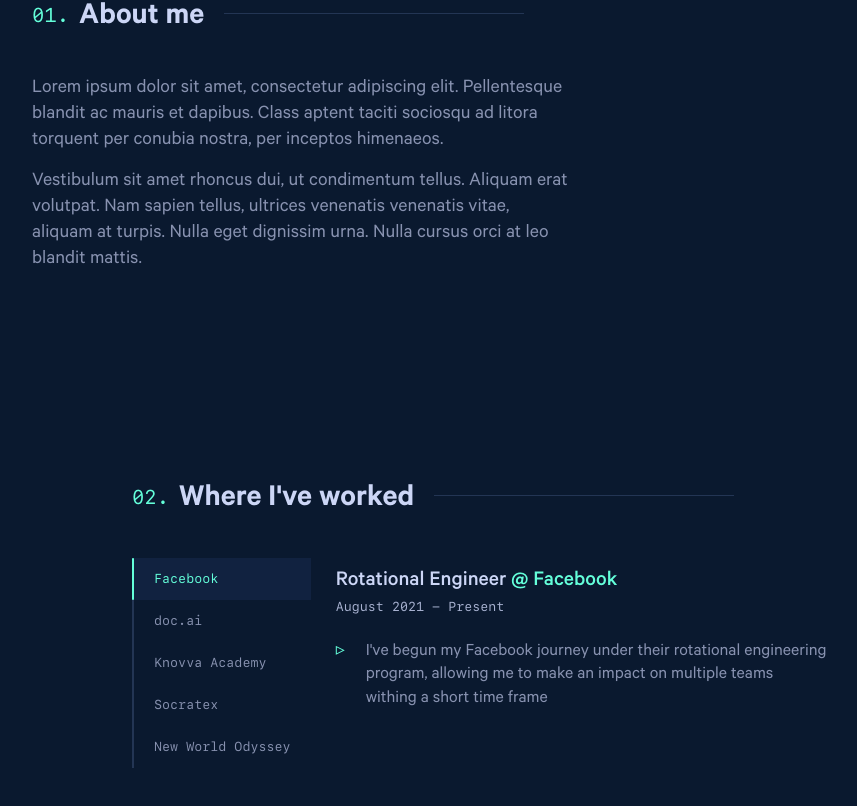
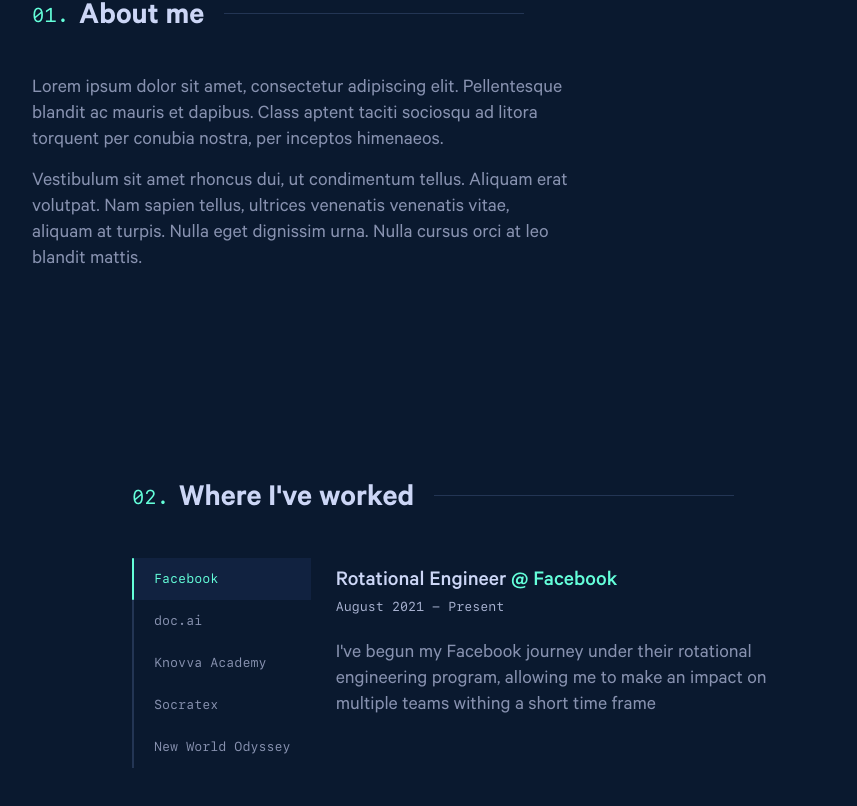
Before and after one commit to villacreses/personal-site-v2, a Next.js app: page / in a window 1280 px wide. Shown: the part 909-1715 px from the top of the page, without its empty margins (158-1015 px from the left). Built offline with nearby package versions, Linux system fonts and the light colour scheme.

Commit message:
Add markdown support

```diff
--- a/components/TabList.tsx
+++ b/components/TabList.tsx
@@ -1,4 +1,5 @@
 import { FC, HTMLProps, useState } from 'react';
+import Markdown from 'react-markdown';
 import styles from './TabList.module.scss';
 
 type Content = {
@@ -6,7 +7,7 @@ type Content = {
   role: string;
   companyName: string;
   range?: string;
-  impact: Array<string>;
+  impact: string;
 };
 
 interface TabProps extends HTMLProps<HTMLButtonElement> {
@@ -68,13 +69,7 @@ const Panel: FC<PanelProps> = ({
     <p data-content="range">
       {content.range}
     </p>
-    <ul>
-      {content.impact.map((impact, idx) => (
-        <li key={`impact-${idx}`}>
-          {impact}
-        </li>
-      ))}
-    </ul>
+    <Markdown>{content.impact}</Markdown>
   </div>
 );
 
--- a/data/content.yaml
+++ b/data/content.yaml
@@ -7,18 +7,20 @@ contact:
 intro:
   name: Mario Villacreses.
   subheading: I build things for the web.
-  teaser:
+  teaser: >
     I'm a software engineer specializing in building extraordinary
     experiences for the web. Currently I'm working as
     a rotational engineer at Facebook.
-about:
-  - Lorem ipsum dolor sit amet, consectetur adipiscing elit. Pellentesque
-    blandit ac mauris et dapibus. Class aptent taciti sociosqu ad litora
-    torquent per conubia nostra, per inceptos himenaeos.
-  - Vestibulum sit amet rhoncus dui, ut condimentum tellus. Aliquam erat
-    volutpat. Nam sapien tellus, ultrices venenatis venenatis vitae,
-    aliquam at turpis. Nulla eget dignissim urna. Nulla cursus orci at
-    leo blandit mattis.
+about: >
+  Lorem ipsum dolor sit amet, consectetur adipiscing elit. Pellentesque
+  blandit ac mauris et dapibus. Class aptent taciti sociosqu ad litora
+  torquent per conubia nostra, per inceptos himenaeos.
+
+
+  Vestibulum sit amet rhoncus dui, ut condimentum tellus. Aliquam erat
+  volutpat. Nam sapien tellus, ultrices venenatis venenatis vitae,
+  aliquam at turpis. Nulla eget dignissim urna. Nulla cursus orci at
+  leo blandit mattis.
 sideLinks:
   - href: https://github.com/villacreses
     label: Github
@@ -34,36 +36,42 @@ workHistory:
     key: facebook
     role: Rotational Engineer
     range: August 2021 - Present
-    impact:
-      - I've begun my Facebook journey under their rotational engineering program, allowing me to
-        make an impact on multiple teams withing a short time frame
+    impact: >
+      I've begun my Facebook journey under their rotational engineering program, allowing me to
+      make an impact on multiple teams withing a short time frame
   - companyName: doc.ai
     key: docai
     role: Software engineer - Apps Team
     range: February 2020 - December 2020
-    impact:
+    impact: >
       - Built new flagship app, simplifying mobile frontend to eliminate technical debt
+
       - Built realtime geographic visualization of COVID-19 outbreak
+
       - Build API analytics service and integrated internal dashboards with Retool
   - companyName: Knovva Academy
     key: knovva
     role: Full stack web developer
     range: November 2018 - January 2020
-    impact:
+    impact: >
       - Developed user interface components in React, reducing load times by up to 50%
+
       - Worked with a cloud architect to build analytics dashboards for project managers and student relationship managers.
   - companyName: Socratex
     key: socratex
     role: Co-founder & Lead Developer
     range: August 2018 – February 2019
-    impact:
+    impact: >
       - Collaborated with UI/UX Designer to develop video streaming platform using Firebase & React
+
       - 1st Place Winner at NY Sextech Hackathon, featured in Vice, Forbes, and Men’s Health
+
       - NY Board of Education considered official curriculum integration within select schools
   - companyName: New World Odyssey
     key: odyssey
     role: Co-founder & Webmaster
     range: November 2013 - May 2014
-    impact:
+    impact: >
       - Built and maintained an online catalog of medical technologies using HTML5, CSS, and jQuery
+
       - Researched and maintained database of U.S.-manufactured medical technologies
--- a/package.json
+++ b/package.json
@@ -18,6 +18,7 @@
     "next-plugin-yaml": "^1.0.1",
     "react": "17.0.2",
     "react-dom": "17.0.2",
+    "react-markdown": "^7.0.1",
     "sass": "^1.35.2"
   },
   "devDependencies": {
--- a/pages/index.tsx
+++ b/pages/index.tsx
@@ -1,4 +1,5 @@
 import Head from 'next/head';
+import Markdown from 'react-markdown';
 import {
   ActionButton,
   SectionHeader,
@@ -33,9 +34,9 @@ const Test = () => (
       </section>
       <section id="about">
         <SectionHeader>About me</SectionHeader>
-        {pageContent.about.map((content: string, idx: number) => (
-          <p key={`about-me-${idx}`}>{content}</p>
-        ))}
+        <p>
+          <Markdown>{pageContent.about}</Markdown>
+        </p>
       </section>
       <section id="jobs">
         <SectionHeader>Where I&apos;ve worked</SectionHeader>
@@ -50,9 +51,9 @@ const Test = () => (
           What&apos;s Next?
         </SectionHeader>
         <h3>Get in touch</h3>
-        <p>
+        <Markdown>
           {pageContent.contact.ctaMessage}
-        </p>
+        </Markdown>
         <ActionButton href={`mailto:${pageContent.contact.email}`}>
           Say hello
         </ActionButton>
```
Also changed, not shown: 1 other file (tests, documents, lock files or other folders).
